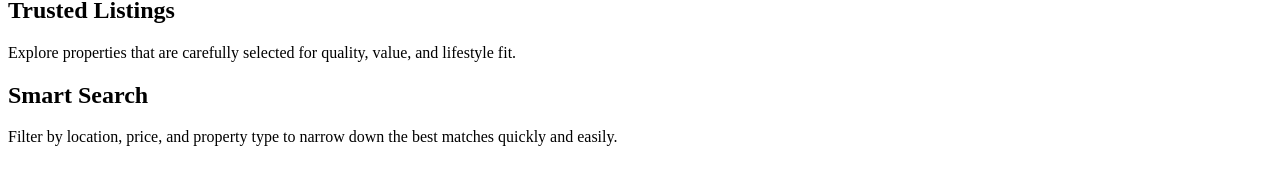
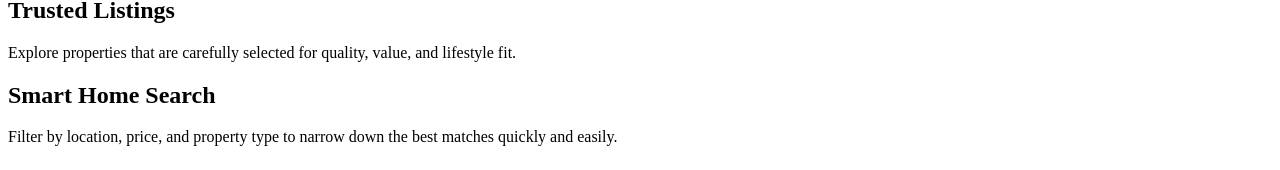
Before and after one commit to sylva-sG/realestate-app, a React (Vite) app: page /about in a window 1280 px wide. Shown: the part 108-278 px from the top of the page. Built offline with nearby package versions, Linux system fonts and the light colour scheme.

Commit message:
feat: add Trusted Listings card to About page - Introduced about-details container with about-card structure - Added Trusted Listings heading and descriptive text - Highlighted property quality, value, and lifestyle fit - Improved About page content organization and readability

```diff
--- a/src/pages/About.jsx
+++ b/src/pages/About.jsx
@@ -21,7 +21,7 @@ function About() {
         </div>
 
         <div className="about-card">
-          <h2>Smart Search</h2>
+          <h2>Smart Home Search</h2>
           <p>
             Filter by location, price, and property type to narrow down the best
             matches quickly and easily.
```
